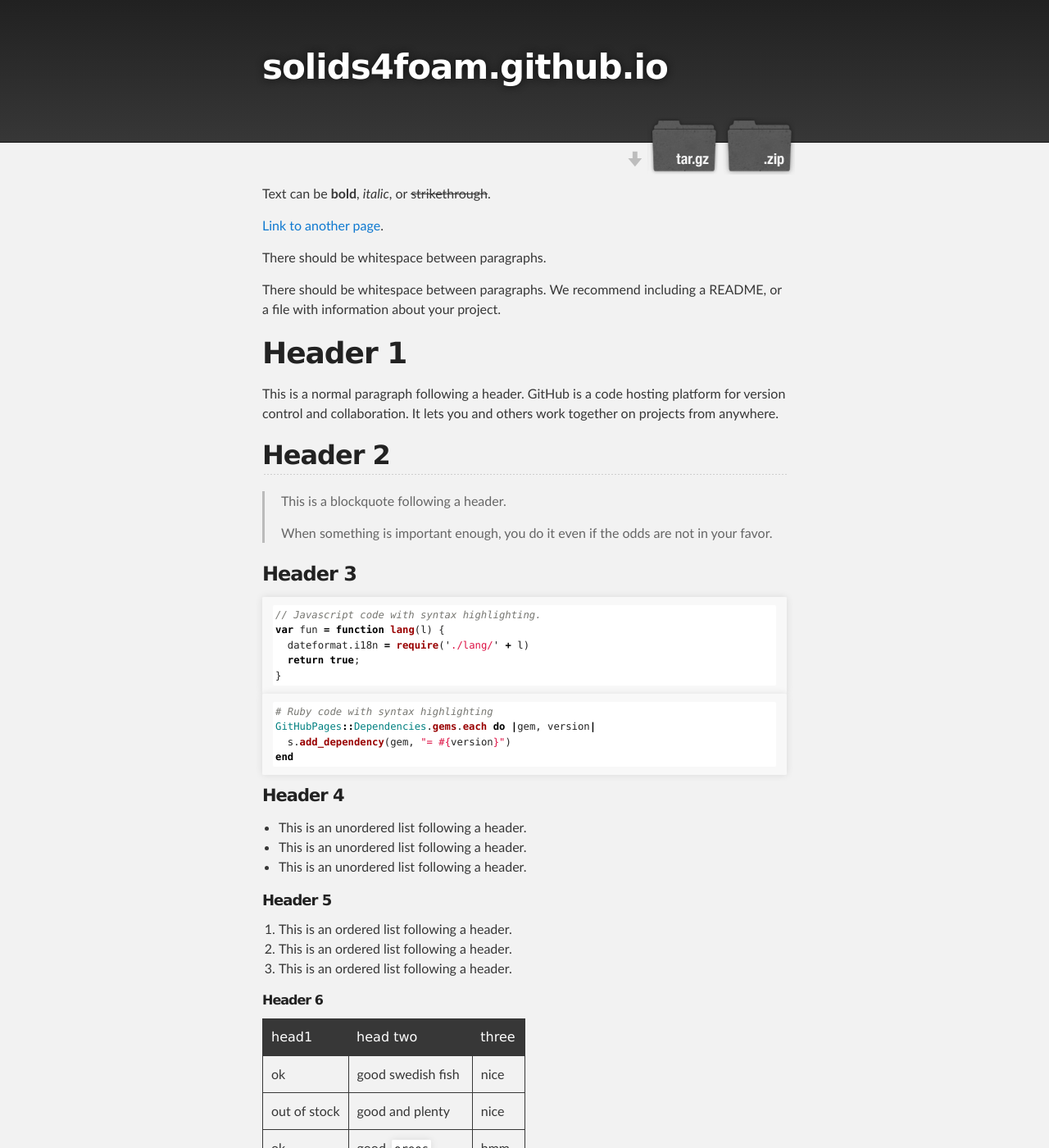
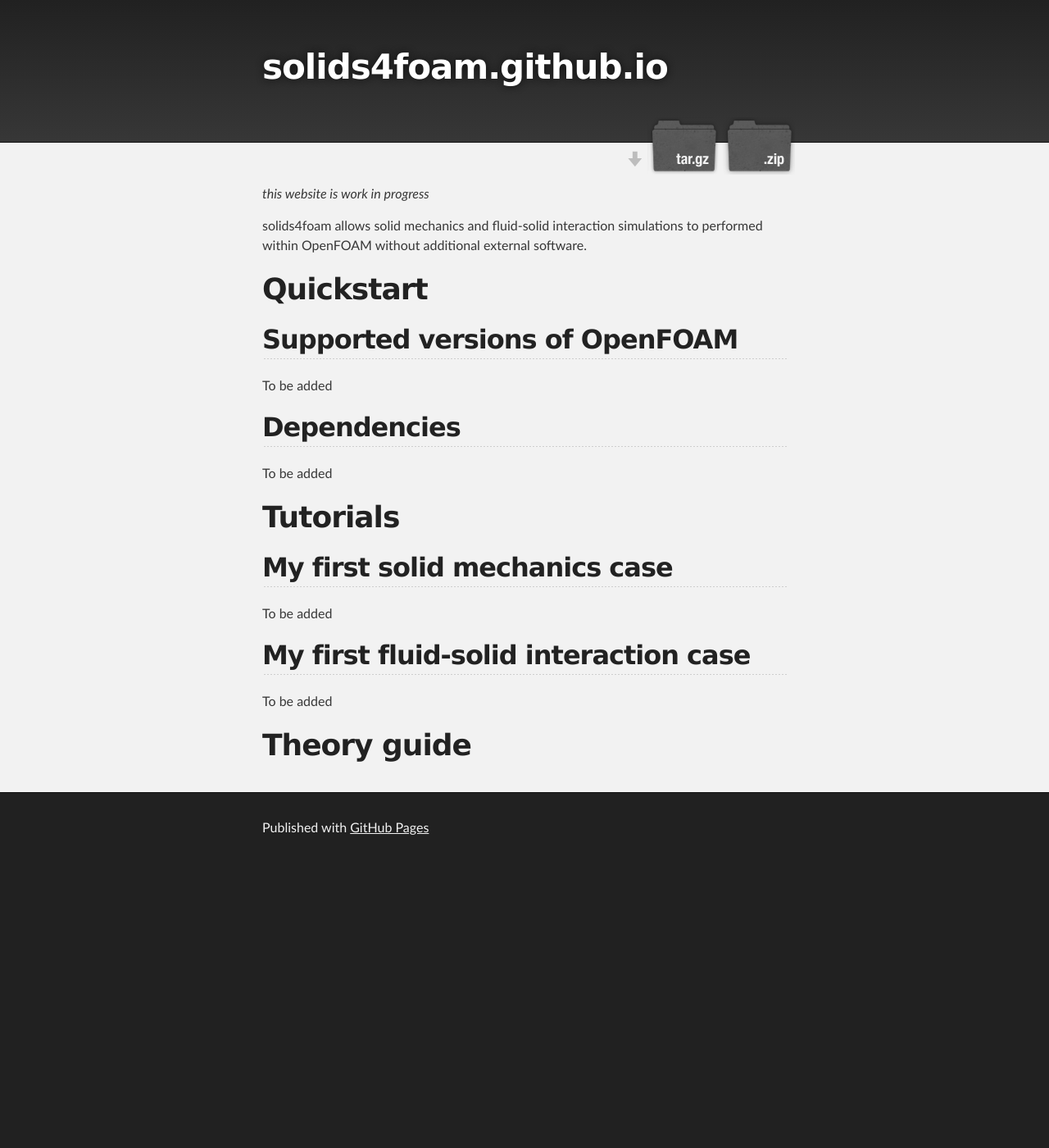
Before and after one commit to solids4foam/solids4foam.github.io, a Jekyll site: the page built from index.md, in a window 1280 px wide and 1400 px high. Shown: the whole window at 82% size. Built offline with Jekyll 4.4.1, drawn with Linux system fonts in a browser that asks for light colours; some of the changed text lies outside the part shown.

Commit message:
Basic structure

````diff
--- a/index.md
+++ b/index.md
@@ -2,122 +2,29 @@
 layout: default
 ---
 
-Text can be **bold**, _italic_, or ~~strikethrough~~.
+_this website is work in progress_
 
-[Link to another page](./another-page.html).
+solids4foam allows solid mechanics and fluid-solid interaction simulations to performed within OpenFOAM without additional external software.
 
-There should be whitespace between paragraphs.
+# Quickstart
 
-There should be whitespace between paragraphs. We recommend including a README, or a file with information about your project.
+## Supported versions of OpenFOAM
 
-# Header 1
+To be added
 
-This is a normal paragraph following a header. GitHub is a code hosting platform for version control and collaboration. It lets you and others work together on projects from anywhere.
+## Dependencies
 
-## Header 2
-
-> This is a blockquote following a header.
->
-> When something is important enough, you do it even if the odds are not in your favor.
-
-### Header 3
-
-```js
-// Javascript code with syntax highlighting.
-var fun = function lang(l) {
-  dateformat.i18n = require('./lang/' + l)
-  return true;
-}
-```
-
-```ruby
-# Ruby code with syntax highlighting
-GitHubPages::Dependencies.gems.each do |gem, version|
-  s.add_dependency(gem, "= #{version}")
-end
-```
-
-#### Header 4
-
-*   This is an unordered list following a header.
-*   This is an unordered list following a header.
-*   This is an unordered list following a header.
-
-##### Header 5
-
-1.  This is an ordered list following a header.
-2.  This is an ordered list following a header.
-3.  This is an ordered list following a header.
-
-###### Header 6
-
-| head1        | head two          | three |
-|:-------------|:------------------|:------|
-| ok           | good swedish fish | nice  |
-| out of stock | good and plenty   | nice  |
-| ok           | good `oreos`      | hmm   |
-| ok           | good `zoute` drop | yumm  |
-
-### There's a horizontal rule below this.
-
-* * *
-
-### Here is an unordered list:
-
-*   Item foo
-*   Item bar
-*   Item baz
-*   Item zip
-
-### And an ordered list:
-
-1.  Item one
-1.  Item two
-1.  Item three
-1.  Item four
-
-### And a nested list:
-
-- level 1 item
-  - level 2 item
-  - level 2 item
-    - level 3 item
-    - level 3 item
-- level 1 item
-  - level 2 item
-  - level 2 item
-  - level 2 item
-- level 1 item
-  - level 2 item
-  - level 2 item
-- level 1 item
-
-### Small image
-
-![Octocat](https://github.githubassets.com/images/icons/emoji/octocat.png)
-
-### Large image
-
-![Branching](https://guides.github.com/activities/hello-world/branching.png)
+To be added
 
 
-### Definition lists can be used with HTML syntax.
+# Tutorials
 
-<dl>
-<dt>Name</dt>
-<dd>Godzilla</dd>
-<dt>Born</dt>
-<dd>1952</dd>
-<dt>Birthplace</dt>
-<dd>Japan</dd>
-<dt>Color</dt>
-<dd>Green</dd>
-</dl>
+## My first solid mechanics case
 
-```
-Long, single-line code blocks should not wrap. They should horizontally scroll if they are too long. This line should be long enough to demonstrate this.
-```
+To be added
 
-```
-The final element.
-```
+## My first fluid-solid interaction case
+
+To be added
+
+# Theory guide
````
